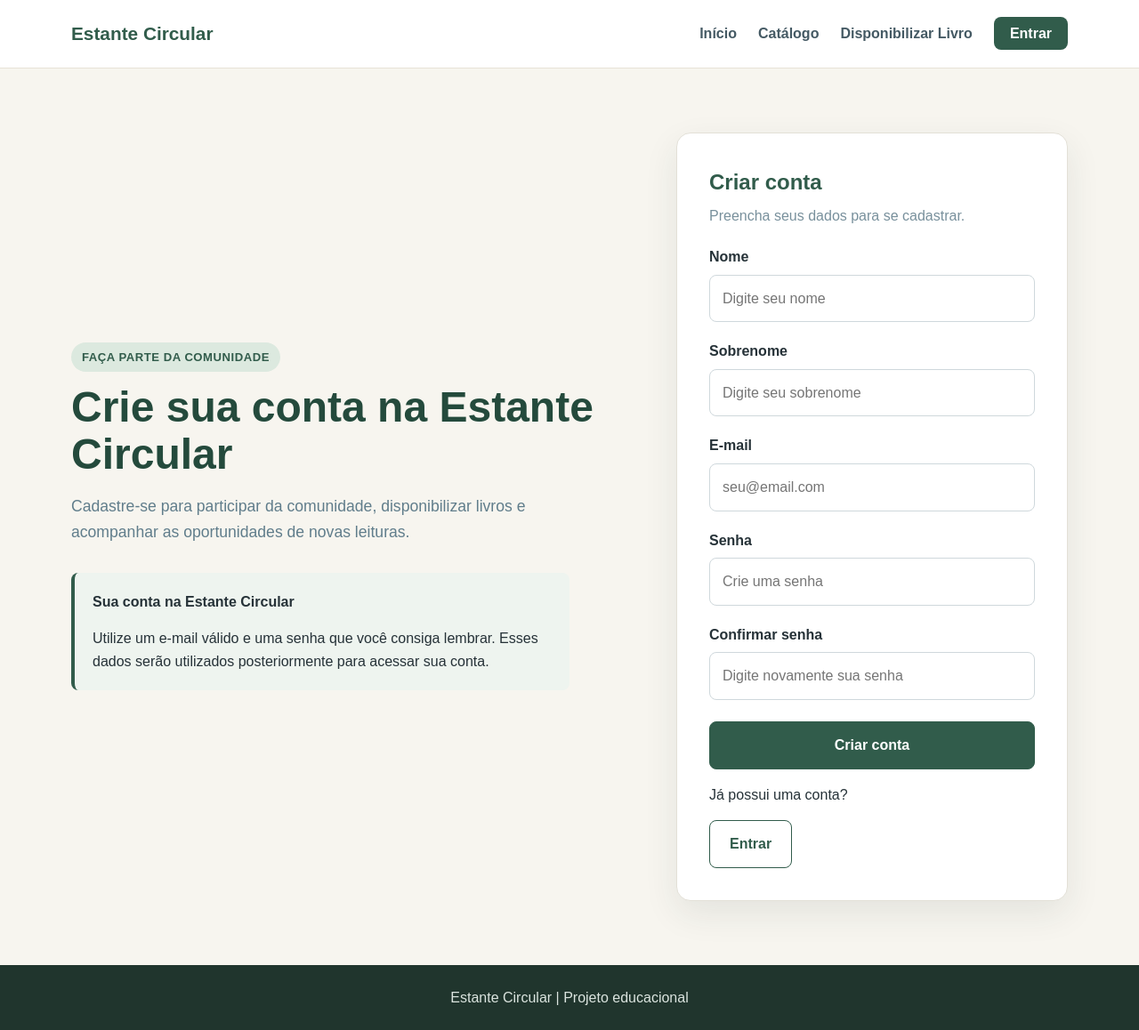
After one commit to lpjunior/estante_circular, a Django app: page /cadastro/ in a window 1280 px wide. The commit adds this page. Shown: the whole page at 89% size. Run offline with Django 5.2, Linux system fonts and the light colour scheme.

Commit message:
feat: implementação do cadastro de usuário.

```diff
--- /dev/null
+++ b/core/templates/core/cadastro.html
@@ -0,0 +1,155 @@
+{% extends 'core/base.html' %}
+
+
+{% block title %}
+Criar Conta | Estante Circular
+{% endblock %}
+
+
+{% block content %}
+
+<section class="pagina-login">
+
+    <div class="container login-container">
+
+        <div class="login-apresentacao">
+
+            <span class="etiqueta">
+                Faça parte da comunidade
+            </span>
+
+            <h1>
+                Crie sua conta na Estante Circular
+            </h1>
+
+            <p>
+                Cadastre-se para participar da comunidade,
+                disponibilizar livros e acompanhar as
+                oportunidades de novas leituras.
+            </p>
+
+            <div class="aviso-login">
+
+                <strong>
+                    Sua conta na Estante Circular
+                </strong>
+
+                <p>
+                    Utilize um e-mail válido e uma senha
+                    que você consiga lembrar. Esses dados
+                    serão utilizados posteriormente para
+                    acessar sua conta.
+                </p>
+
+            </div>
+
+        </div>
+
+
+        <div class="card-login">
+
+            <h2>
+                Criar conta
+            </h2>
+
+            <p class="texto-apoio">
+                Preencha seus dados para se cadastrar.
+            </p>
+
+
+            {% if erro %}
+
+            <div class="mensagem-erro" role="alert">
+                {{ erro }}
+            </div>
+
+            {% endif %}
+
+
+            <form method="post">
+
+                {% csrf_token %}
+
+
+                <div class="campo">
+
+                    <label for="nome">
+                        Nome
+                    </label>
+
+                    <input type="text" id="nome" name="nome" placeholder="Digite seu nome" required>
+
+                </div>
+
+
+                <div class="campo">
+
+                    <label for="sobrenome">
+                        Sobrenome
+                    </label>
+
+                    <input type="text" id="sobrenome" name="sobrenome" placeholder="Digite seu sobrenome" required>
+
+                </div>
+
+
+                <div class="campo">
+
+                    <label for="email">
+                        E-mail
+                    </label>
+
+                    <input type="email" id="email" name="email" placeholder="seu@email.com" required>
+
+                </div>
+
+
+                <div class="campo">
+
+                    <label for="senha">
+                        Senha
+                    </label>
+
+                    <input type="password" id="senha" name="senha" placeholder="Crie uma senha" required>
+
+                </div>
+
+
+                <div class="campo">
+
+                    <label for="confirmar_senha">
+                        Confirmar senha
+                    </label>
+
+                    <input type="password" id="confirmar_senha" name="confirmar_senha"
+                        placeholder="Digite novamente sua senha" required>
+
+                </div>
+
+
+                <button type="submit" class="botao botao-principal botao-login">
+                    Criar conta
+                </button>
+
+            </form>
+
+
+            <div class="login-cadastro">
+
+                <p>
+                    Já possui uma conta?
+                </p>
+
+                <a href="{% url 'core:login' %}" class="botao botao-secundario">
+                    Entrar
+                </a>
+
+            </div>
+
+        </div>
+
+    </div>
+
+</section>
+
+{% endblock %}
--- a/core/urls.py
+++ b/core/urls.py
@@ -31,4 +31,9 @@ urlpatterns = [
         views.login_view,
         name='login',
     ),
+    path(
+        'cadastro/',
+        views.cadastro_view,
+        name='cadastro',
+    ),
 ]
--- a/core/views.py
+++ b/core/views.py
@@ -1,7 +1,8 @@
 import os
 
+from django.contrib.auth.models import User
 from django.http import HttpRequest, HttpResponse
-from django.shortcuts import render
+from django.shortcuts import redirect, render
 
 from core.models import Livro
 
@@ -121,3 +122,33 @@ def detalhes_livro(request: HttpRequest, id: int) -> HttpResponse:
         'core/detalhes_livro.html',
         contexto,
     )
+
+def cadastro_view(request: HttpRequest) -> HttpResponse:
+    contexto = {}
+
+    if request.method == 'POST':
+        nome = request.POST.get('nome', '').strip()
+        sobrenome = request.POST.get('sobrenome', '').strip()
+        email = request.POST.get('email', '').strip()
+        senha = request.POST.get('senha', '').strip()
+        confirmar_senha = request.POST.get('confirmar_senha', '').strip()
+
+        if senha != confirmar_senha:
+            contexto['erro'] = ('As senhas informadas não coincidem.')
+            return render(request, 'core/cadastro.html', contexto)
+
+
+        if User.objects.filter(username=email).exists():
+            contexto['erro'] = ('Já existe uma conta cadastrada com este e-mail.')
+            return render(request, 'core/cadastro.html', contexto)
+
+        User.objects.create_user(
+            username=email,
+            password=senha,
+            first_name=nome,
+            last_name=sobrenome
+        )
+
+        return redirect('core:login')
+
+    return render(request, 'core/cadastro.html', contexto)
```
Also changed, not shown: core/templates/core/login.html (+42 -125 lines).
